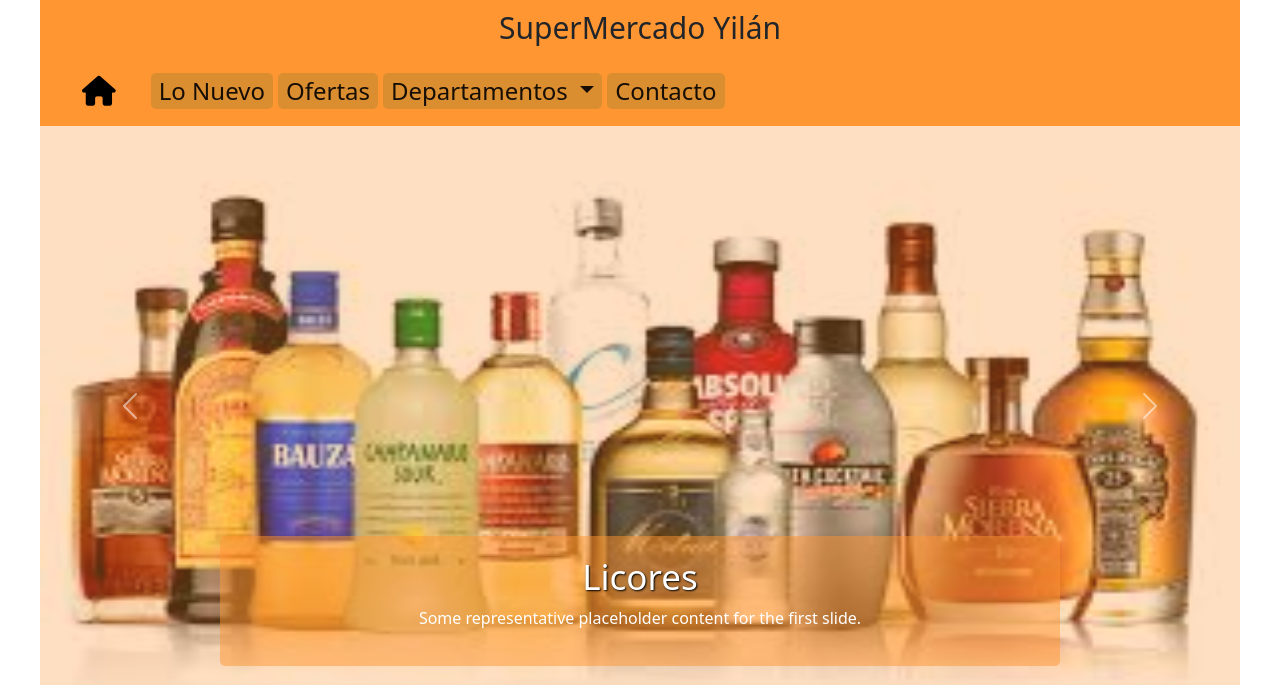
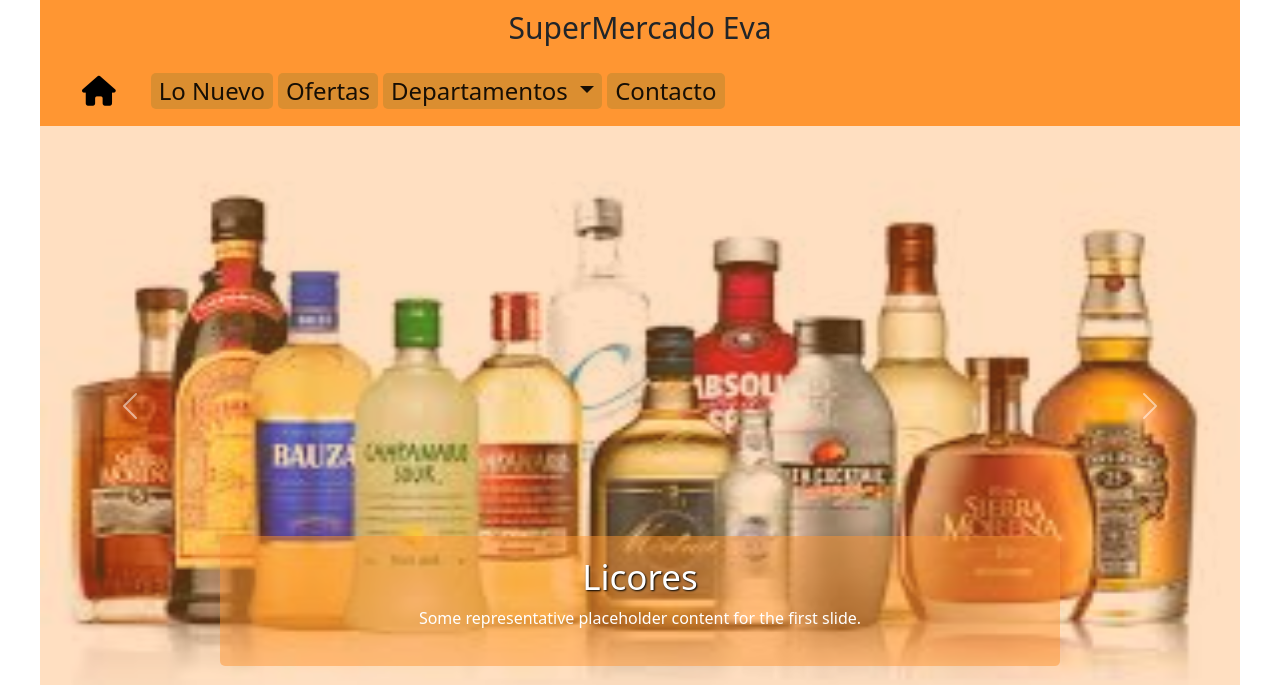
Before and after one commit to rolandoWe/superEva, a PHP site: page / in a window 1280 px wide. Shown: the top 685 px of the page. Run offline with PHP 8.4, Linux system fonts and the light colour scheme; some libraries are stand-ins or nearby versions.

Commit message:
Add files via upload

```diff
--- a/includes/header.php
+++ b/includes/header.php
@@ -21,7 +21,7 @@
 
   <div class="alert text-center" role="aler">
    <!-- <p>Super Eva</p> -->
-   SuperMercado Yilán
+   SuperMercado Eva
 </div>
 
 <nav class="navbar navbar-expand-lg">
```
